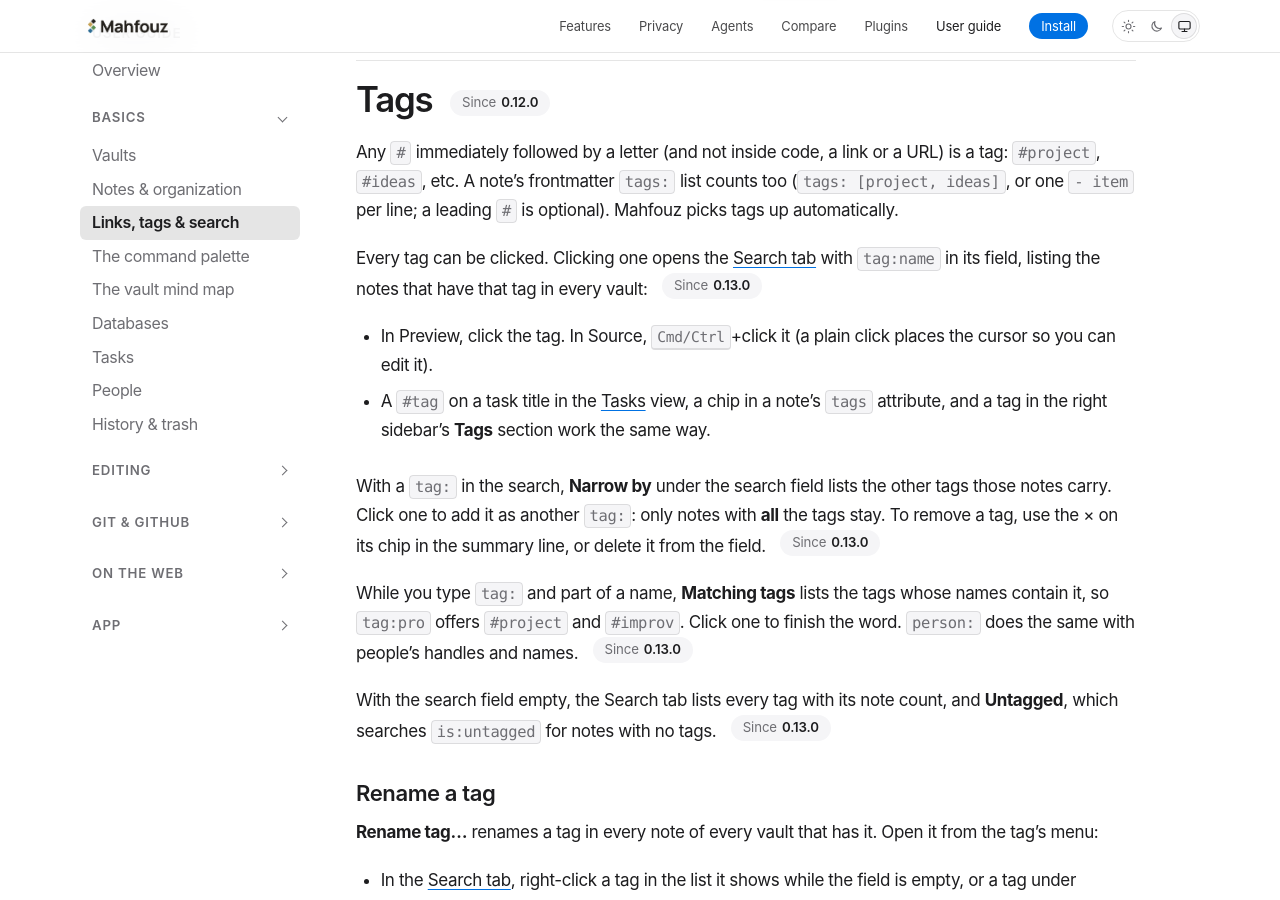
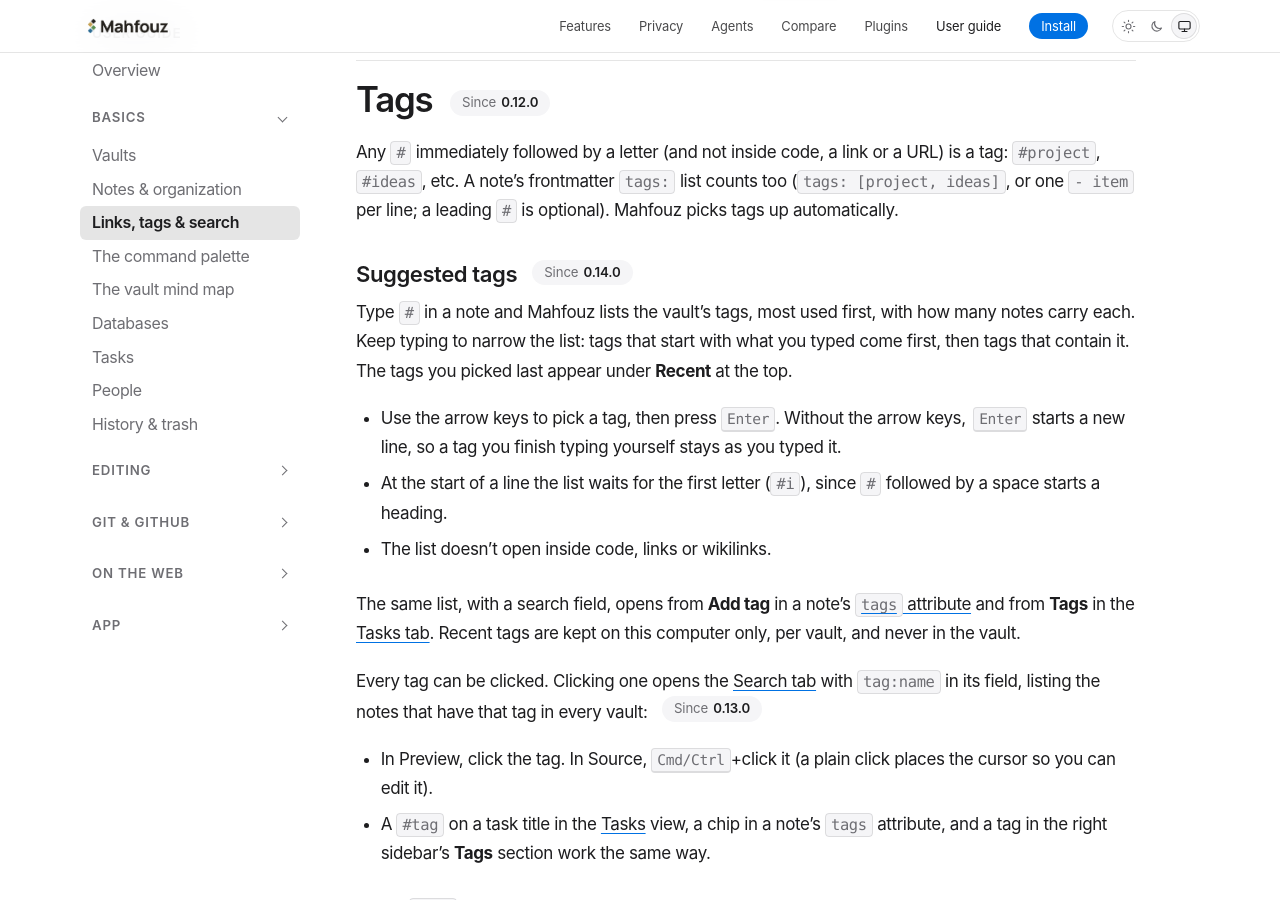
Before and after one commit to mahfouz-app/docs, a Jekyll site: the page built from guide/links.md, in a window 1280 px wide and 900 px high, scrolled down 1052 px. Built offline with Jekyll 4.4.1, drawn with Linux system fonts in a browser that asks for light colours.

Commit message:
docs(guide): suggested tags for #, the tags attribute and the Tasks filter
Co-Authored-By: Claude Opus 5.5 <noreply@anthropic.com>

```diff
--- a/guide/links.md
+++ b/guide/links.md
@@ -47,6 +47,25 @@ Any `#` immediately followed by a letter (and not inside code, a link or a
 URL) is a tag: `#project`, `#ideas`, etc. A note's frontmatter `tags:` list
 counts too (`tags: [project, ideas]`, or one `- item` per line; a leading `#`
 is optional). Mahfouz picks tags up automatically.
+
+### Suggested tags {% include since.html v="0.14.0" %} {#suggested-tags}
+
+Type `#` in a note and Mahfouz lists the vault's tags, most used first,
+with how many notes carry each. Keep typing to narrow the list: tags that
+start with what you typed come first, then tags that contain it. The tags
+you picked last appear under **Recent** at the top.
+
+- Use the arrow keys to pick a tag, then press <kbd>Enter</kbd>. Without
+  the arrow keys, <kbd>Enter</kbd> starts a new line, so a tag you finish
+  typing yourself stays as you typed it.
+- At the start of a line the list waits for the first letter (`#i`), since
+  `#` followed by a space starts a heading.
+- The list doesn't open inside code, links or wikilinks.
+
+The same list, with a search field, opens from **Add tag** in a note's
+[`tags` attribute](/guide/attributes/#lists) and from **Tags** in the
+[Tasks tab](/guide/tasks/). Recent tags are kept on this computer only,
+per vault, and never in the vault.
 
 Every tag can be clicked. Clicking one opens the [Search tab](#search)
 with `tag:name` in its field, listing the notes that have that tag in
```
Also changed, not shown: guide/attributes.md (+5 -0 lines), guide/tasks.md (+5 -4 lines).
